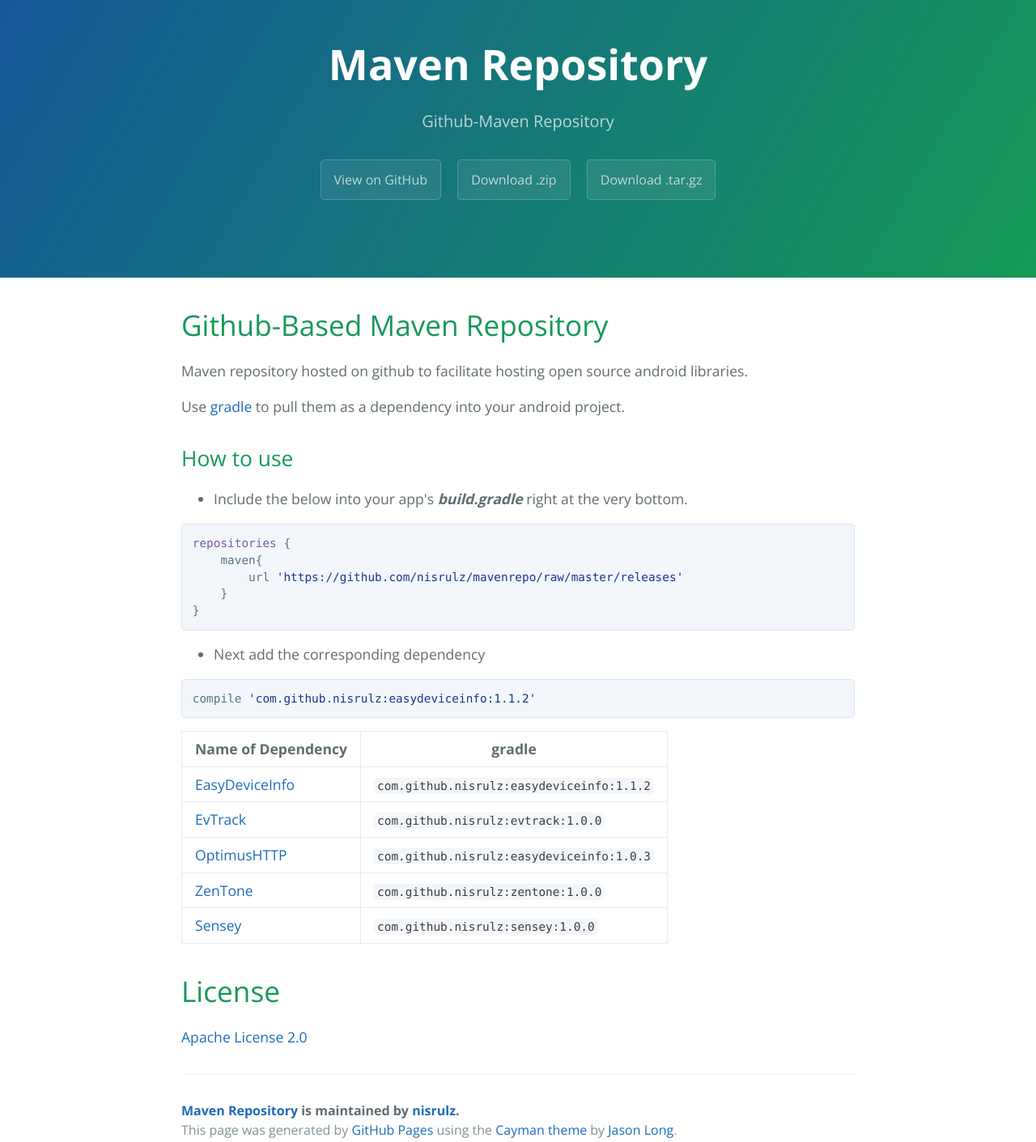
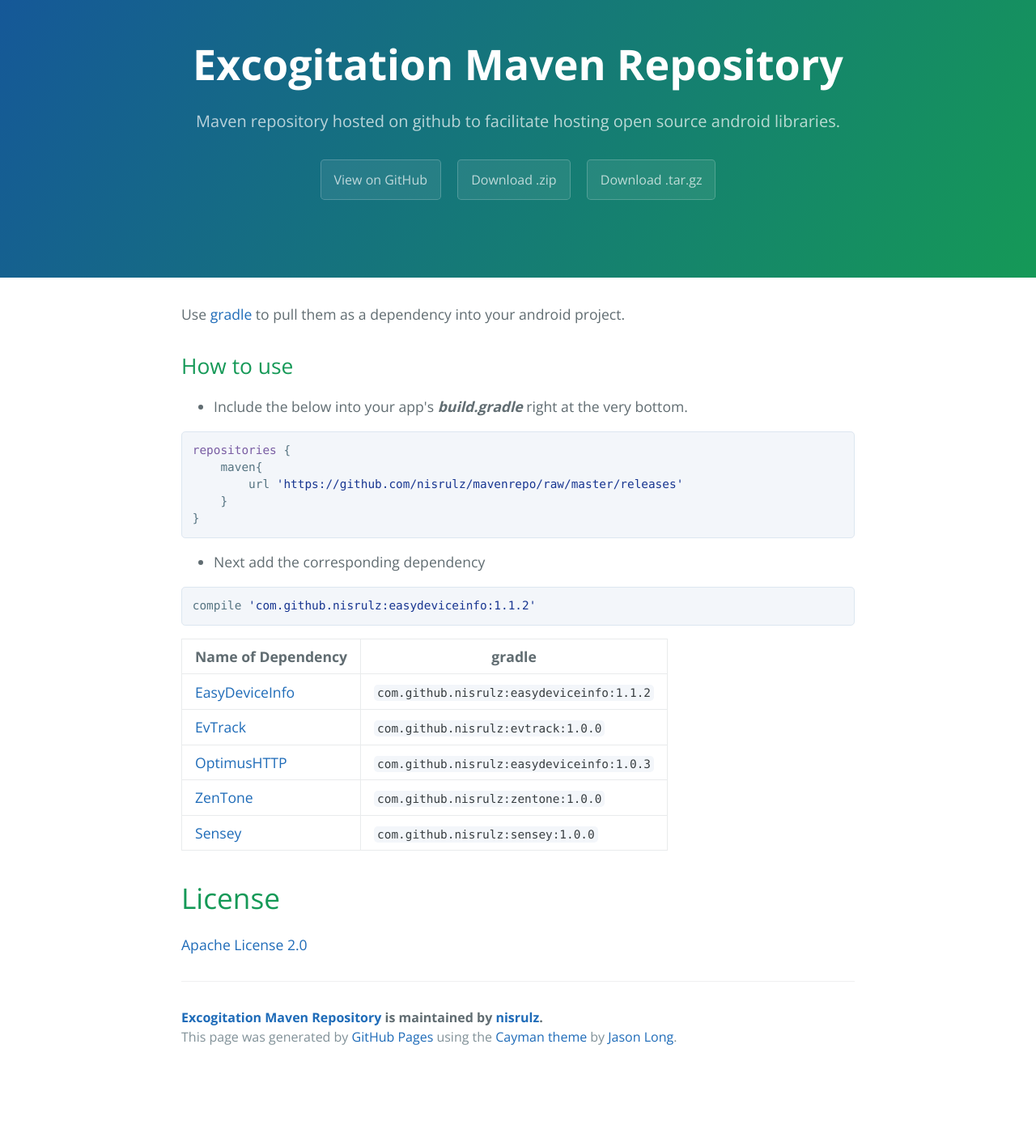
Before and after one commit to nisrulz/mavenrepo, a plain HTML site: page index.html in a window 1280 px wide. Shown: the part 40-1451 px from the top of the page at 81% size. After the commit the page ends 1365 px from the top, so only its background shows below. Drawn offline with nearby package versions, Linux system fonts and the light colour scheme.

Commit message:
Create gh-pages branch via GitHub

```diff
--- a/index.html
+++ b/index.html
@@ -2,7 +2,7 @@
 <html lang="en-us">
   <head>
     <meta charset="UTF-8">
-    <title>Maven Repository by nisrulz</title>
+    <title>Excogitation Maven Repository by nisrulz</title>
     <meta name="viewport" content="width=device-width, initial-scale=1">
     <link rel="stylesheet" type="text/css" href="stylesheets/normalize.css" media="screen">
     <link href='https://fonts.googleapis.com/css?family=Open+Sans:400,700' rel='stylesheet' type='text/css'>
@@ -11,20 +11,15 @@
   </head>
   <body>
     <section class="page-header">
-      <h1 class="project-name">Maven Repository</h1>
-      <h2 class="project-tagline">Github-Maven Repository</h2>
+      <h1 class="project-name">Excogitation Maven Repository</h1>
+      <h2 class="project-tagline">Maven repository hosted on github to facilitate hosting open source android libraries.</h2>
       <a href="https://github.com/nisrulz/mavenrepo" class="btn">View on GitHub</a>
       <a href="https://github.com/nisrulz/mavenrepo/zipball/master" class="btn">Download .zip</a>
       <a href="https://github.com/nisrulz/mavenrepo/tarball/master" class="btn">Download .tar.gz</a>
     </section>
 
     <section class="main-content">
-      <h1>
-<a id="github-based-maven-repository" class="anchor" href="#github-based-maven-repository" aria-hidden="true"><span class="octicon octicon-link"></span></a>Github-Based Maven Repository</h1>
-
-<p>Maven repository hosted on github to facilitate hosting open source android libraries.</p>
-
-<p>Use <a href="https://gradle.org/">gradle</a> to pull them as a dependency into your android project.</p>
+      <p>Use <a href="https://gradle.org/">gradle</a> to pull them as a dependency into your android project.</p>
 
 <h2>
 <a id="how-to-use" class="anchor" href="#how-to-use" aria-hidden="true"><span class="octicon octicon-link"></span></a>How to use</h2>
@@ -82,7 +77,7 @@
 <p><a href="http://www.apache.org/licenses/LICENSE-2.0.html" target="_blank">Apache License 2.0</a></p>
 
       <footer class="site-footer">
-        <span class="site-footer-owner"><a href="https://github.com/nisrulz/mavenrepo">Maven Repository</a> is maintained by <a href="https://github.com/nisrulz">nisrulz</a>.</span>
+        <span class="site-footer-owner"><a href="https://github.com/nisrulz/mavenrepo">Excogitation Maven Repository</a> is maintained by <a href="https://github.com/nisrulz">nisrulz</a>.</span>
 
         <span class="site-footer-credits">This page was generated by <a href="https://pages.github.com">GitHub Pages</a> using the <a href="https://github.com/jasonlong/cayman-theme">Cayman theme</a> by <a href="https://twitter.com/jasonlong">Jason Long</a>.</span>
       </footer>
```
Also changed, not shown: params.json (+1 -1 lines).
